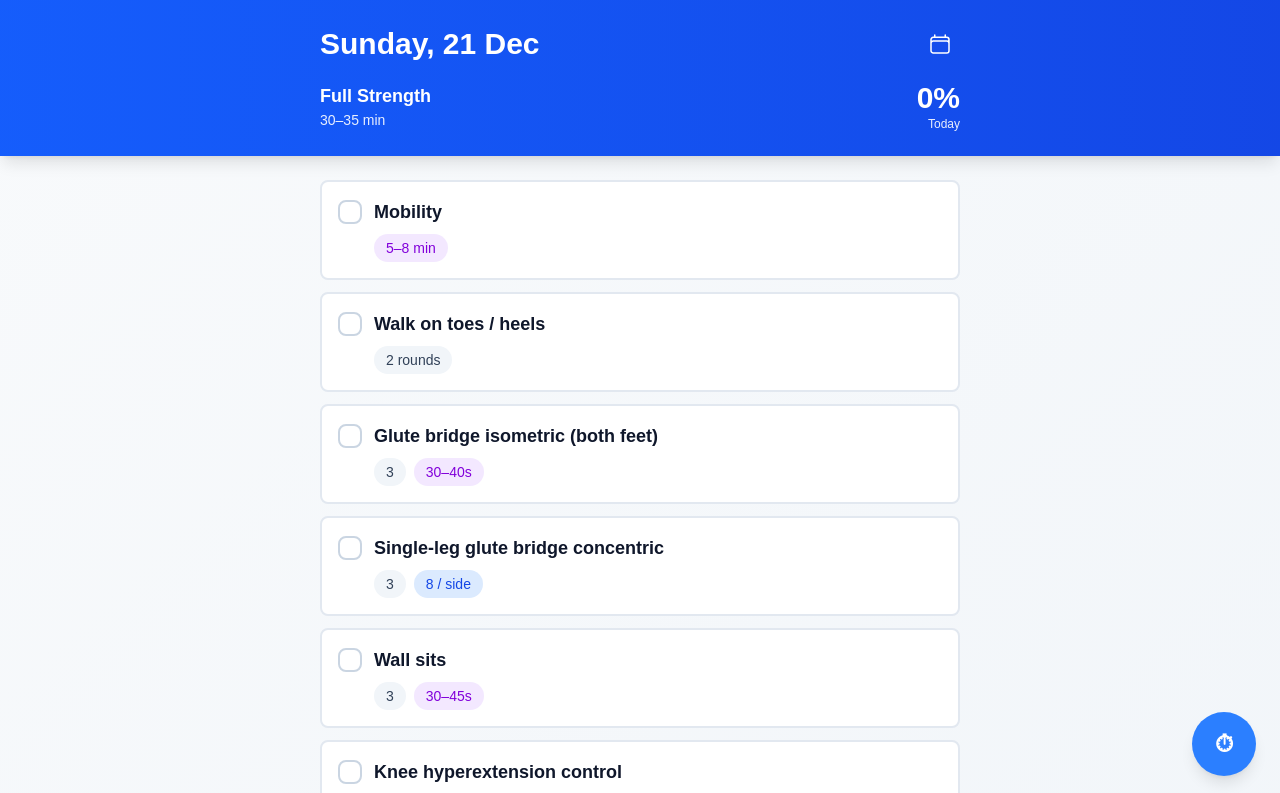
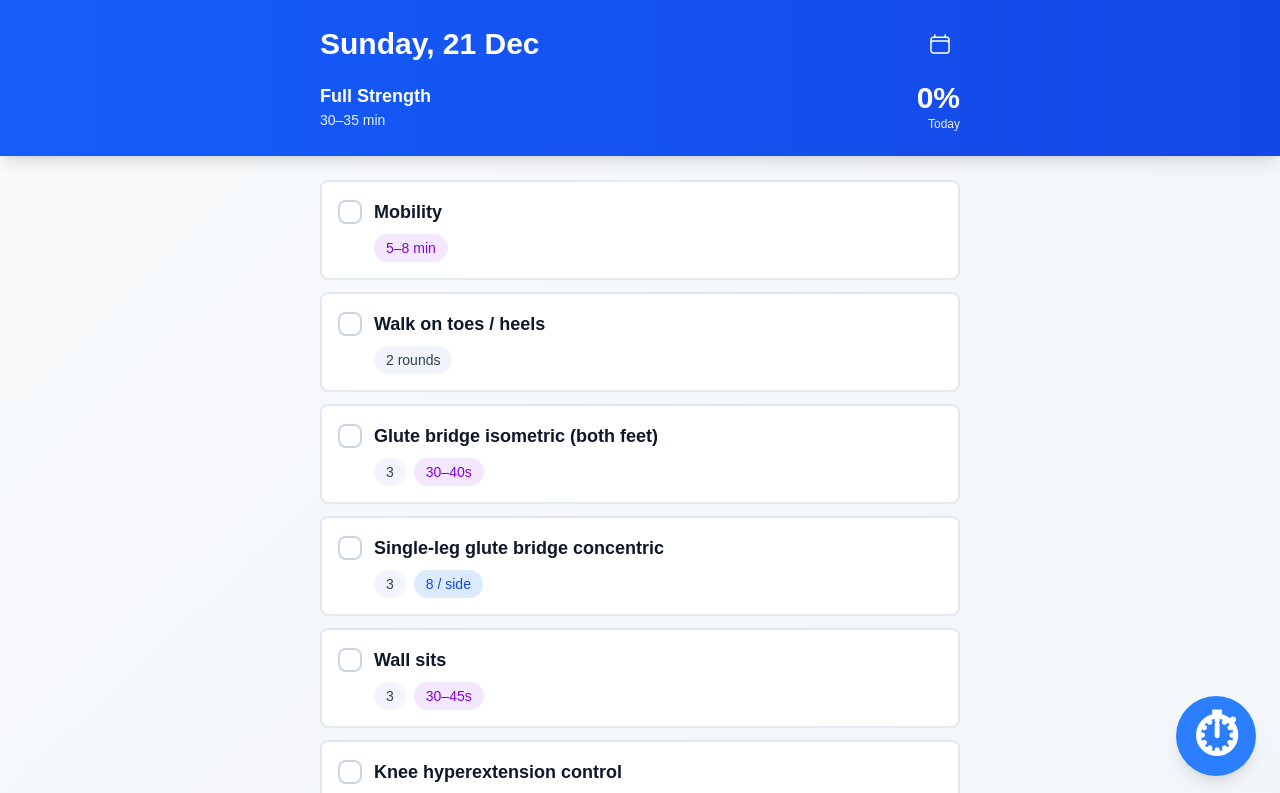
Before and after one commit to brucedonovan/holidayphysio, a Next.js app: page / in a window 1280 px wide. Shown: the top 793 px of the page. Built offline with nearby package versions, Linux system fonts and the light colour scheme.

Commit message:
feat: Increase button size and font for improved accessibility in Navigation component

```diff
--- a/app/components/Navigation.tsx
+++ b/app/components/Navigation.tsx
@@ -51,7 +51,7 @@ export function Navigation({
           }
         }}
         type="button"
-        className={`w-16 h-16 rounded-full font-semibold text-2xl transition-all active:scale-95 select-none cursor-pointer shadow-lg hover:shadow-xl flex items-center justify-center ${
+        className={`w-20 h-20 rounded-full font-semibold text-6xl transition-all active:scale-95 select-none cursor-pointer shadow-lg hover:shadow-xl flex items-center justify-center ${
           isTimerActive
             ? 'bg-red-500 text-white hover:bg-red-600'
             : 'bg-blue-500 text-white hover:bg-blue-600'
```
